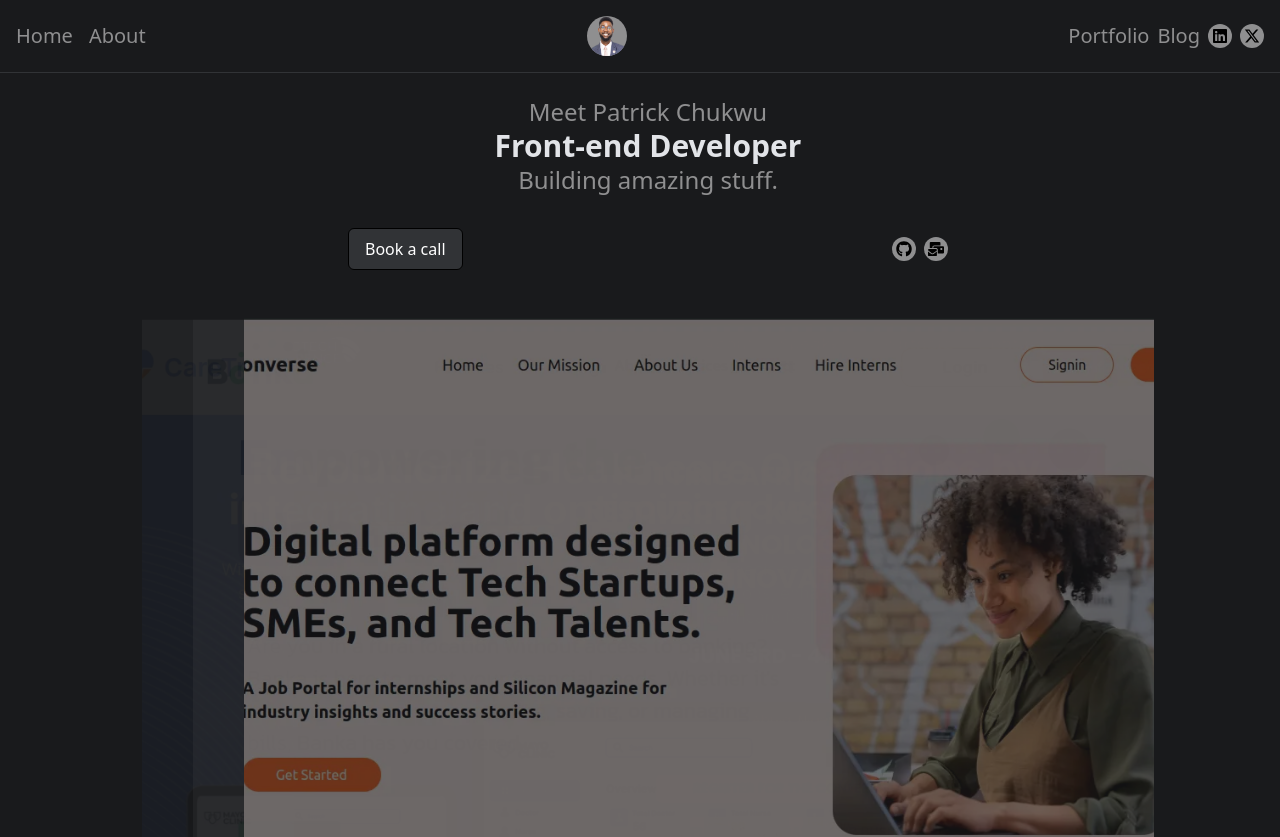
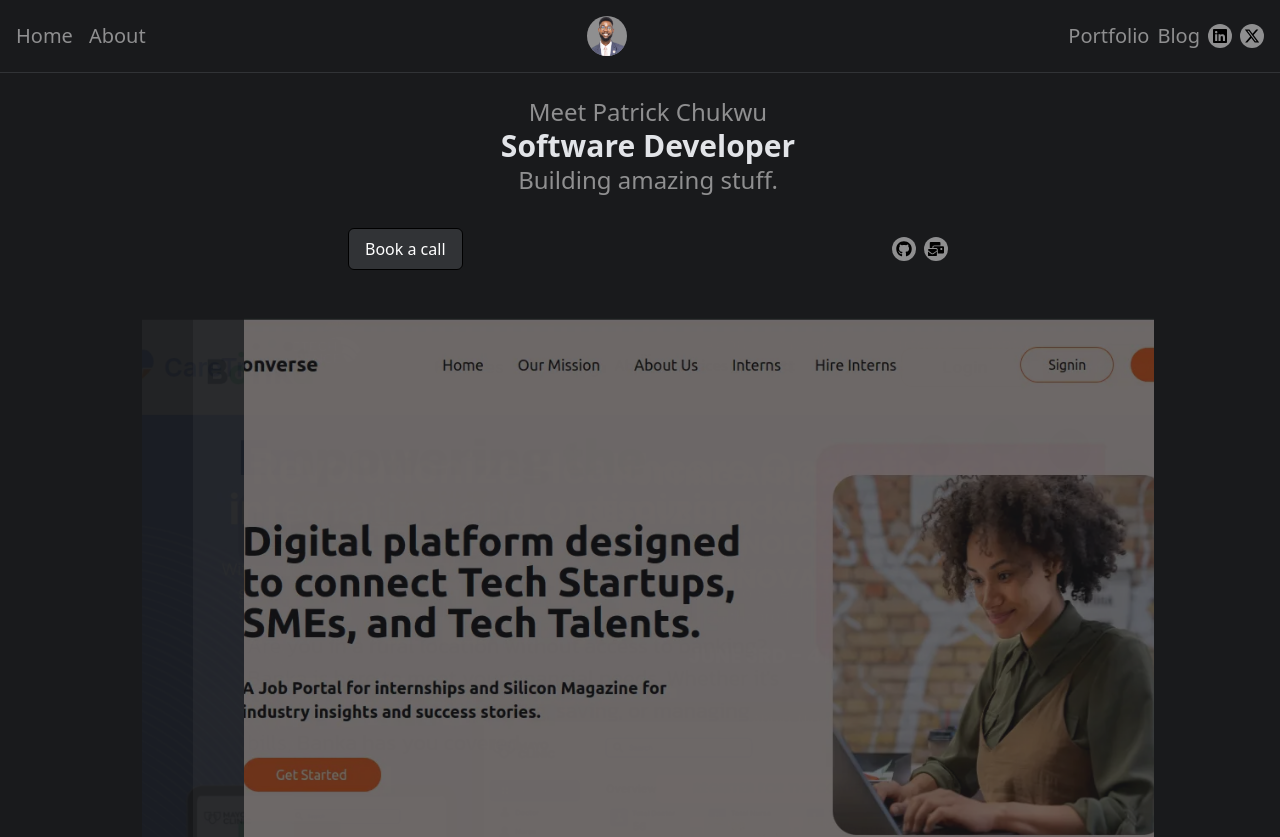
Before and after one commit to Patrick-Chukwu/Patrick-Chukwu, a React (Vite) app: page / in a window 1280 px wide. Shown: the top 837 px of the page. Built offline with nearby package versions, Linux system fonts and the light colour scheme.

Commit message:
Add file

```diff
--- a/src/pages/About.jsx
+++ b/src/pages/About.jsx
@@ -6,7 +6,7 @@ const About = () => {
     <div className='mt-24'>
       <Navbar/>
       <div className="flex flex-col items-center justify-start gap-4">
-        <h2 className="text-3xl font-semibold w-[90%] max-w-[600px]">Hi, I am Patrick, <span className="text-2xl">a software Engineer at the intersection of tech, social impact and education.</span>
+        <h2 className="text-3xl font-semibold w-[90%] max-w-[600px]">Hi, I am Patrick, <span className="text-2xl">a Software Engineer at the intersection of tech, social impact and education.</span>
         </h2>
         <div className="flex flex-col md:flex-row gap-4 justify-between items-center max-w-[700px]">
         <p className="text-xl font-medium p-4 text-left">
--- a/src/pages/Home.jsx
+++ b/src/pages/Home.jsx
@@ -12,7 +12,7 @@ const Home = () => {
         <section className="pl-4 h-dvh flex flex-col items-left justify-start items-center">
           <>
           <h2 className='text-primary text-2xl'>Meet Patrick Chukwu</h2>
-          <p className="text-secondary font-semibold text-3xl">Front-end Developer</p>
+          <p className="text-secondary font-semibold text-3xl">Software Developer</p>
           <p className='text-primary text-2xl'>Building amazing stuff.</p>
           </>
 
```
